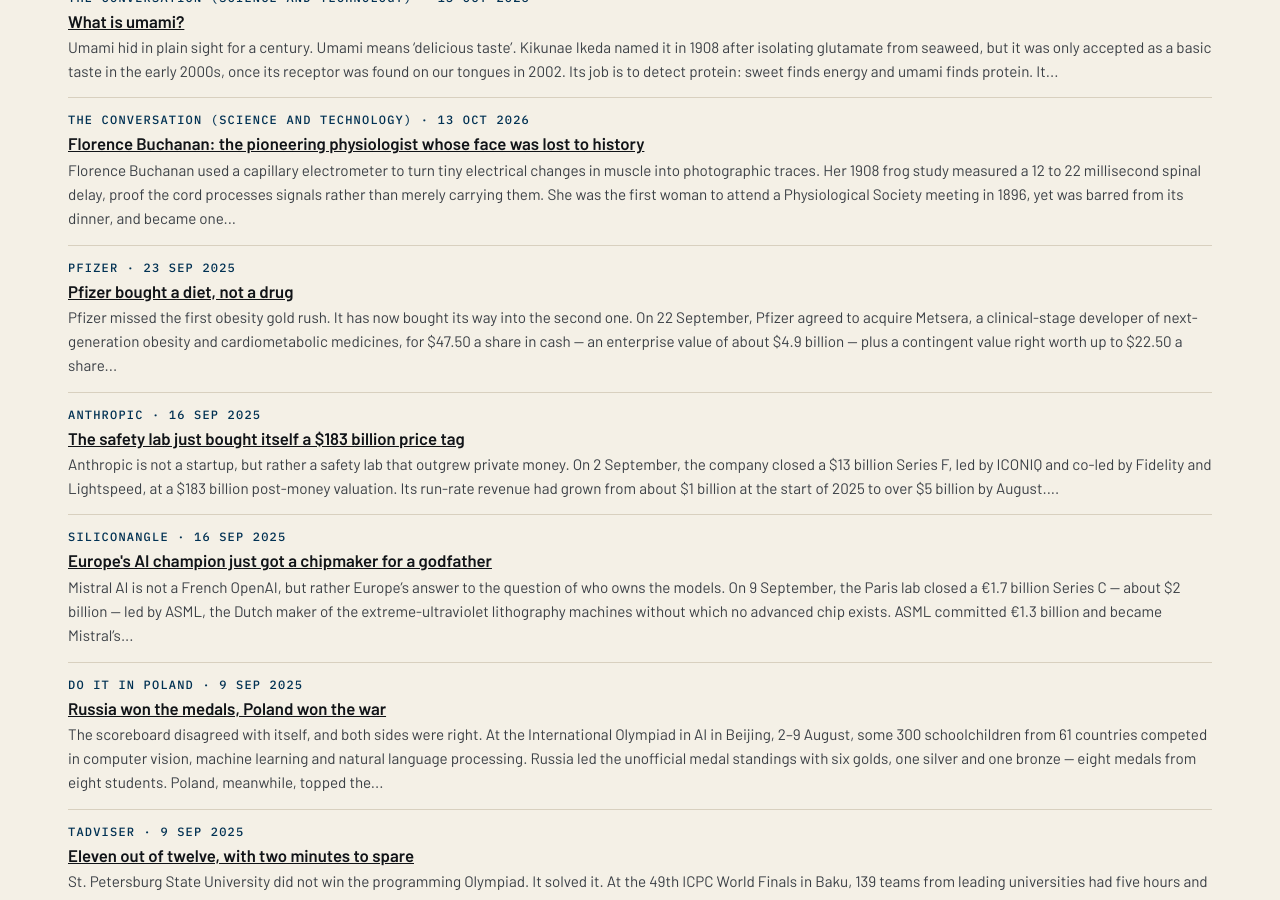
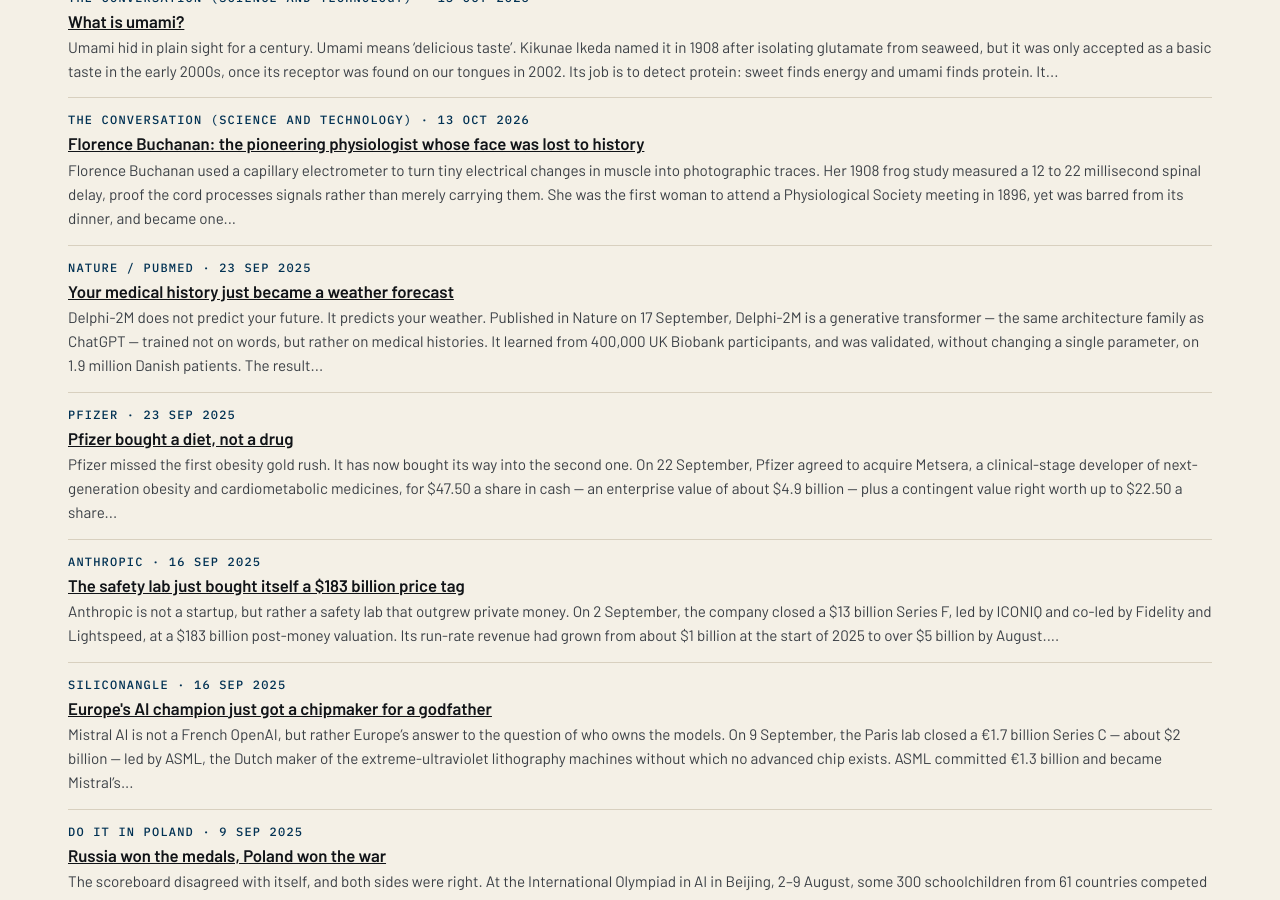
Before and after one commit to katz-news/katz.news, a Jekyll site: the page built from briefs/index.html, in a window 1280 px wide and 900 px high, scrolled down 14549 px. Built offline with Jekyll 4.4.1, drawn with Linux system fonts in a browser that asks for light colours.

Commit message:
Publish 2026-11-06

```diff
--- a/_data/build.yml
+++ b/_data/build.yml
@@ -1 +1 @@
-published_at: 2026-11-06T18:18:09Z
+published_at: 2026-11-06T18:19:02Z
--- /dev/null
+++ b/_posts/briefs/2026-11-06-your-medical-history-just-became-a-weather-forecast.md
@@ -0,0 +1,17 @@
+---
+published: true
+title: Your medical history just became a weather forecast
+date: 2025-09-23
+section: science
+source_name: Nature / PubMed
+source_url: https://pubmed.ncbi.nlm.nih.gov/40963019/
+---
+Delphi-2M does not predict your future. It predicts your weather.
+
+Published in Nature on 17 September, Delphi-2M is a generative transformer — the same architecture family as ChatGPT — trained not on words, but rather on medical histories. It learned from 400,000 UK Biobank participants, and was validated, without changing a single parameter, on 1.9 million Danish patients.
+
+The result is a model that predicts the rates of more than 1,000 diseases, conditional on each person's past disease history, with accuracy comparable to existing single-disease models. Its generative nature also lets it sample synthetic future health trajectories, estimating disease burden for up to 20 years.
+
+Firstly, this is not a crystal ball. A forecast is a probability, not a destiny, and the authors are explicit that Delphi-2M is not a clinical tool yet. Secondly, it is a shift in kind: one model, a thousand diseases, instead of a thousand models, one disease each.
+
+Conclusion: medicine is not fortune-telling, but rather forecasting — disease, decoded, twenty years out.
```
